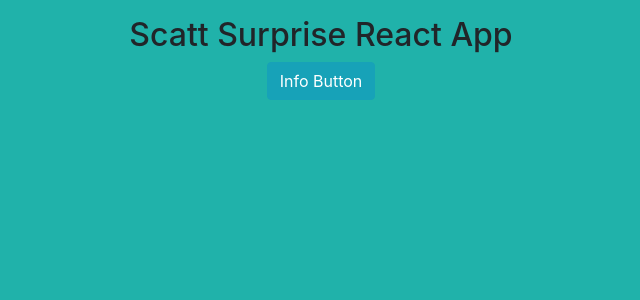
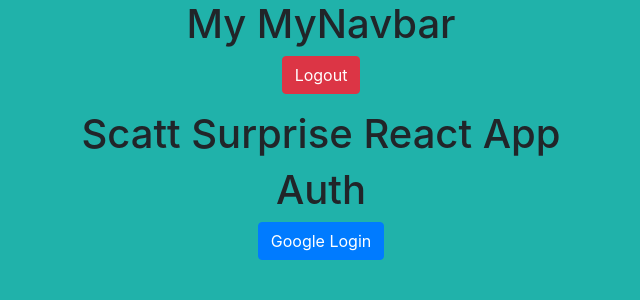
Before and after one commit to joeypetrone/scatt-surprise, a React (Create React App) app: page / in a window 1280 px wide. Shown: the top 300 px of the page, without its empty margins (319-959 px from the left). Built offline with nearby package versions, Linux system fonts and the light colour scheme; no server answers.

Commit message:
auth works

```diff
--- a/src/App/App.js
+++ b/src/App/App.js
@@ -1,12 +1,40 @@
 import React from 'react';
+import firebase from 'firebase/app';
+import 'firebase/auth';
 import './App.scss';
 
+import Auth from '../components/pages/Auth/Auth';
+import MyNavbar from '../components/shared/MyNavbar/MyNavbar';
+
+import fdConnection from '../helpers/data/connection';
+
+fdConnection();
+
 class App extends React.Component {
+  state = {
+    authed: false,
+  }
+
+  componentDidMount = () => {
+    this.removeListener = firebase.auth().onAuthStateChanged((user) => {
+      if (user) {
+        this.setState({ authed: true });
+      } else {
+        this.setState({ authed: false });
+      }
+    });
+  }
+
+  componentWillUnmount() {
+    this.removeListener();
+  }
+
   render() {
     return (
       <div className="App">
-        <h2 className="mt-3">Scatt Surprise React App</h2>
-        <button className="btn btn-info">Info Button</button>
+        <MyNavbar />
+        <h1 className="mt-3">Scatt Surprise React App</h1>
+        <Auth />
       </div>
     );
   }
--- /dev/null
+++ b/src/components/pages/Auth/Auth.js
@@ -0,0 +1,25 @@
+import React from 'react';
+import firebase from 'firebase/app';
+import 'firebase/auth';
+
+import './Auth.scss';
+import firebaseApp from '../../../helpers/data/connection';
+
+class Auth extends React.Component {
+  loginClickEvent = (e) => {
+    e.preventDefault();
+    const provider = new firebase.auth.GoogleAuthProvider();
+    firebase.auth().signInWithPopup(provider);
+  }
+
+  render() {
+    return (
+      <div className="Auth">
+        <h1>Auth</h1>
+        <button className="btn btn-primary" onClick={this.loginClickEvent}>Google Login</button>
+      </div>
+    );
+  }
+}
+
+export default Auth;
--- /dev/null
+++ b/src/components/pages/Auth/Auth.scss
@@ -0,0 +1,3 @@
+.Auth {
+  display: block;
+}
--- /dev/null
+++ b/src/components/shared/MyNavbar/MyNavbar.js
@@ -0,0 +1,23 @@
+import React from 'react';
+import firebase from 'firebase/app';
+import 'firebase/auth';
+
+import './MyNavbar.scss';
+
+class MyNavbar extends React.Component {
+  logMeOut = (e) => {
+    e.preventDefault();
+    firebase.auth().signOut();
+  }
+
+  render() {
+    return (
+      <div className="MyNavbar">
+        <h1>My MyNavbar</h1>
+        <button className="btn btn-danger" onClick={this.logMeOut}>Logout</button>
+      </div>
+    );
+  }
+}
+
+export default MyNavbar;
--- /dev/null
+++ b/src/components/shared/MyNavbar/MyNavbar.scss
@@ -0,0 +1,3 @@
+.MyNavbar {
+  display: block;
+}
--- /dev/null
+++ b/src/helpers/data/connection.js
@@ -0,0 +1,11 @@
+import firebase from 'firebase/app';
+
+import firebaseConfig from '../apiKeys.json';
+
+const firebaseApp = () => {
+  if (!firebase.apps.length) {
+    firebase.initializeApp(firebaseConfig.firebaseKeys);
+  }
+};
+
+export default firebaseApp;
```
Also changed, not shown: src/helpers/apiKeys.example.json (added, +11 -0 lines), 1 other file (tests, documents, lock files or other folders).
